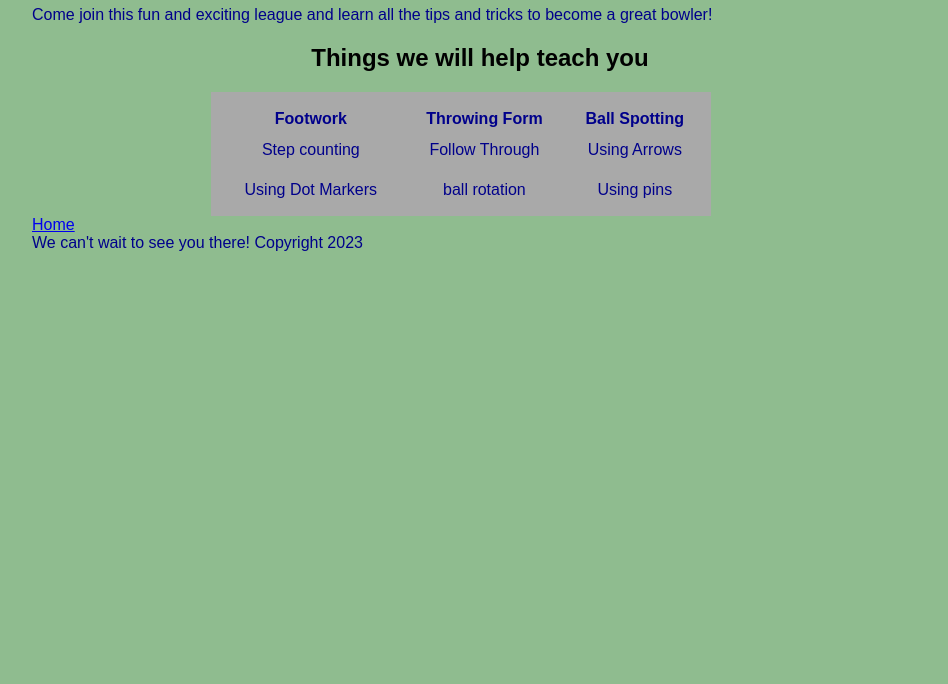
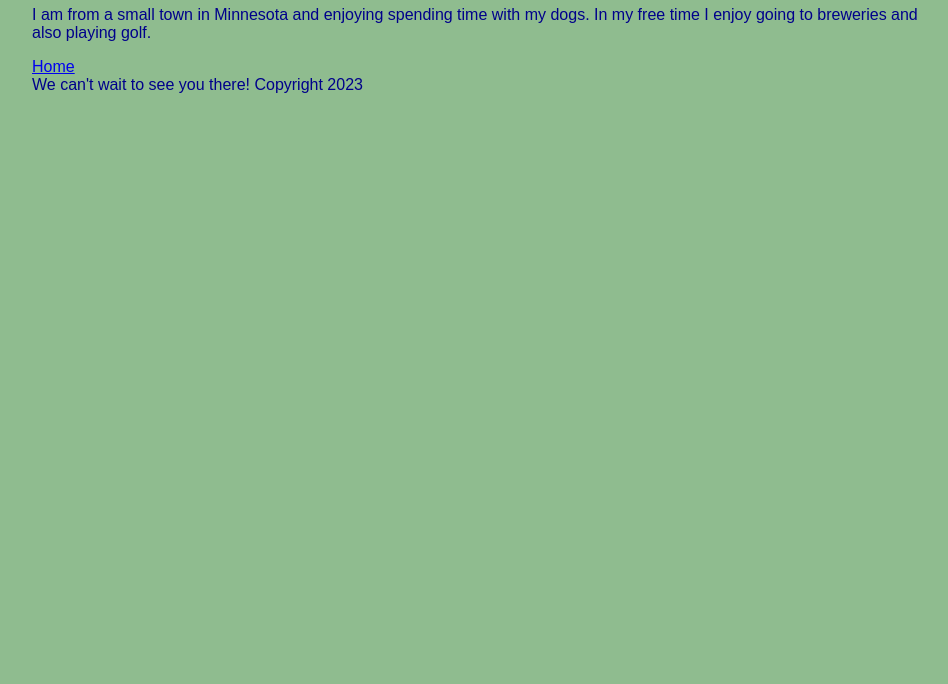
Before and after one commit to annessakester/Aboutus, a plain HTML site: page aboutus.html in a window 1280 px wide. Shown: the part 116-800 px from the top of the page, without its empty margins (160-1108 px from the left). Drawn offline with Linux system fonts and the light colour scheme.

Commit message:
Update aboutus.html

```diff
--- a/aboutus.html
+++ b/aboutus.html
@@ -1,6 +1,6 @@
 <html>
     <head>
-    <title>Bowling for Beginners</title>
+    <title>My Portfolio</title>
         <style type="text/css">
             body {
                 margin:5% 15% 5% 15%;
@@ -26,30 +26,10 @@
         </style>
     </head>
     <body>
-    <h1>Bowling Lessons for Beginners</h1>
-        <p>Come join this fun and exciting league and learn all the tips and tricks to become a great bowler!</p>
-   <h2>Things we will help teach you</h2>
-     <table>
-        <thead>
-                <tr>
-                    <th>Footwork</th>
-                    <th>Throwing Form</th>
-                    <th>Ball Spotting</th>
-                </tr>
-         </thead>
-         <tr>
-            <td>Step counting</td>
-            <td>Follow Through</td>
-             <td>Using Arrows</td>
-         </tr>
-        <tr>
-            <td>Using Dot Markers</td>
-            <td>ball rotation</td>
-            <td>Using pins</td>
-         </tr>
-        </table>
+    <h1>About Myself</h1>
+        <p>I am from a small town in Minnesota and enjoying spending time with my dogs. In my free time I enjoy going to breweries and also playing golf.</p>
      <nav>
-        <a href="https://annessakester.github.io/bowlingforbeginners/">Home</a>
+        <a href="https://annessakester.github.io/myportfolio/">Home</a>
     </nav>
     </body>
     <footer>We can't wait to see you there!
```
